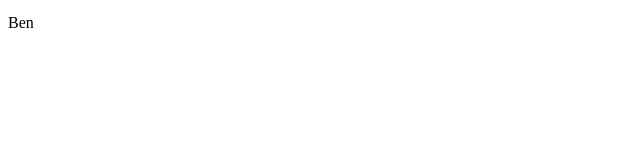
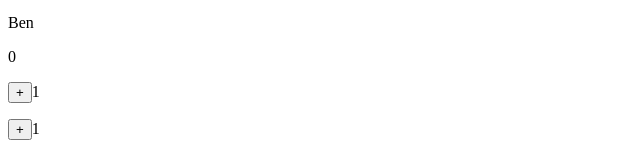
Before and after one commit to bpdm88/week-09, a React (Create React App) app: page / in a window 1280 px wide. Shown: the part 745-898 px from the top of the page, without its empty margins (0-640 px from the left). Before the commit the page ends 800 px from the top, so only its background shows below. Built offline with nearby package versions, Linux system fonts and the light colour scheme.

Commit message:
Completed Lifecycle Challenges - Day 3

```diff
--- /dev/null
+++ b/src/components/GodCounter.js
@@ -0,0 +1,37 @@
+import React from "react";
+
+class GodCounter extends React.Component {
+
+    constructor(props) {
+
+        super(props);
+
+        this.state = ({counter: 0});
+        this.handleClick = this.handleClick.bind(this);
+    }
+
+    componentDidMount() {
+        window.addEventListener("click", this.handleClick);
+    }
+
+    componentWillUnmount() {
+        window.removeEventListener("click", this.handleClick);
+    }
+
+    handleClick() {
+        this.setState({ counter: this.state.counter + 1})
+    }
+
+    render() {
+
+        const { counter } = this.state;
+
+        return(
+            <div>
+                <p>{ counter }</p>
+            </div>
+        )
+    }
+}
+
+export default GodCounter;
--- a/src/components/Stuff.js
+++ b/src/components/Stuff.js
@@ -8,6 +8,8 @@ import Counter from './Counter';
 import StepCounter from './StepCounter';
 import CatchMeIfYouCan from './CatchMeIfYouCan';
 import RollCall from './RollCall';
+import GodCounter from './GodCounter';
+import TwoCounters from './TwoCounters';
 
 const Stuff = ({ showSquare }) => (
 <>
@@ -21,6 +23,8 @@ const Stuff = ({ showSquare }) => (
     <StepCounter max = {100} steps = {5}/>
     <CatchMeIfYouCan jump = {100}/>
     <RollCall names = { ["Ben", "Josie", "James", "Tom"] }/>
+    <GodCounter/>
+    <TwoCounters/>
 </>
 );
 
--- /dev/null
+++ b/src/components/TwoCounters.js
@@ -0,0 +1,53 @@
+import React from "react";
+
+class TwoCounters extends React.Component {
+
+    constructor(props) {
+
+        super(props);
+
+        this.state = ({value1: 1, value2: 1});
+        this.handle1 = this.handle1.bind(this);
+        this.handle2 = this.handle2.bind(this);
+    }
+
+    componentDidMount() {
+        const { value1, value2 } = this.state;
+
+        document.title = value1 + value2;
+    }
+
+    componentDidUpdate() {
+        const { value1, value2 } = this.state;
+
+        document.title = value1 + value2;
+    }
+
+    handle1() {
+        this.setState({ value1: this.state.value1 + 1})
+    }
+
+    handle2() {
+        this.setState({ value2: this.state.value2 + 1})
+    }
+
+    render() {
+
+        const { value1, value2 } = this.state
+
+        return(
+            <div>
+                <p>
+                    <button onClick={ this.handle1 }>+</button>
+                    <span>{ value1 }</span>
+                </p>
+                <p>
+                    <button onClick={ this.handle2 }>+</button>
+                    <span >{ value2 }</span>
+                </p>
+            </div>
+        )
+    }
+}
+
+export default TwoCounters;
```
Also changed, not shown: 1 other file (tests, documents, lock files or other folders).
